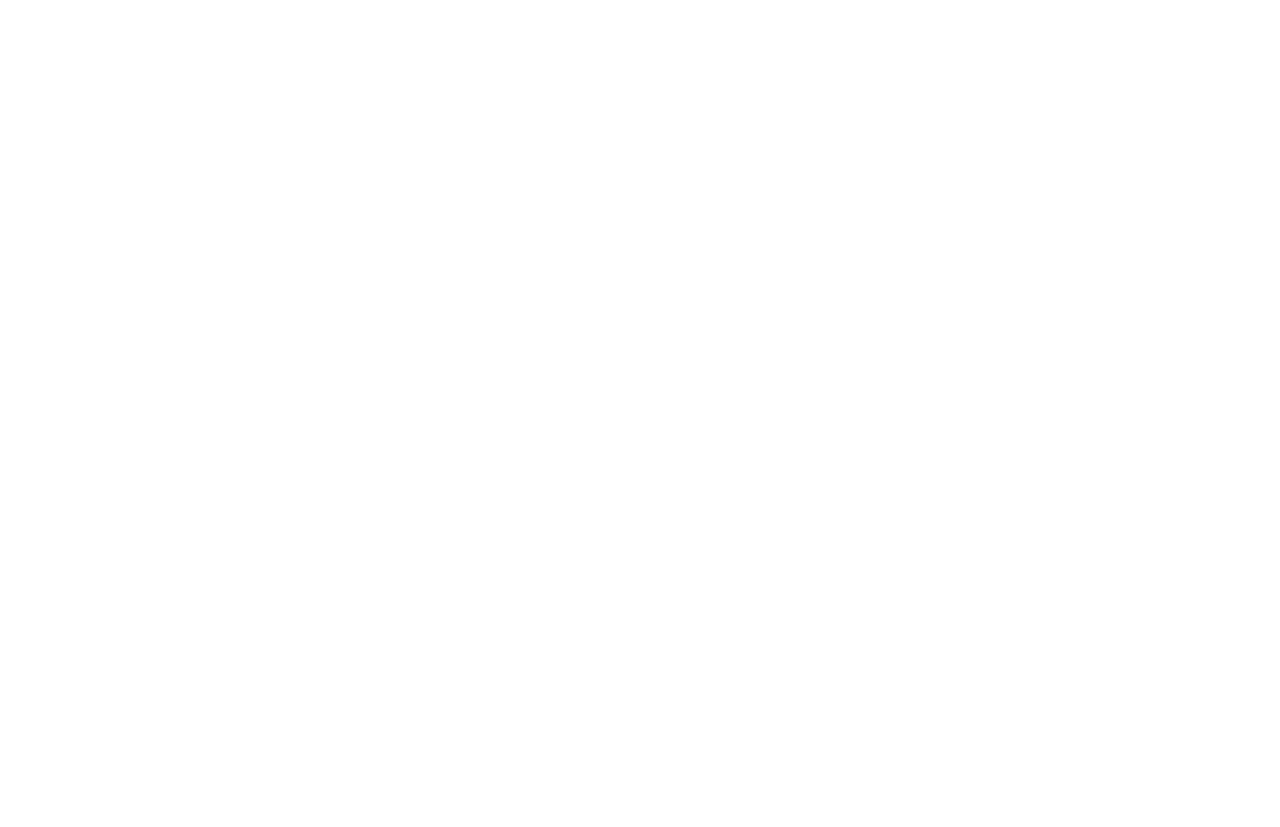
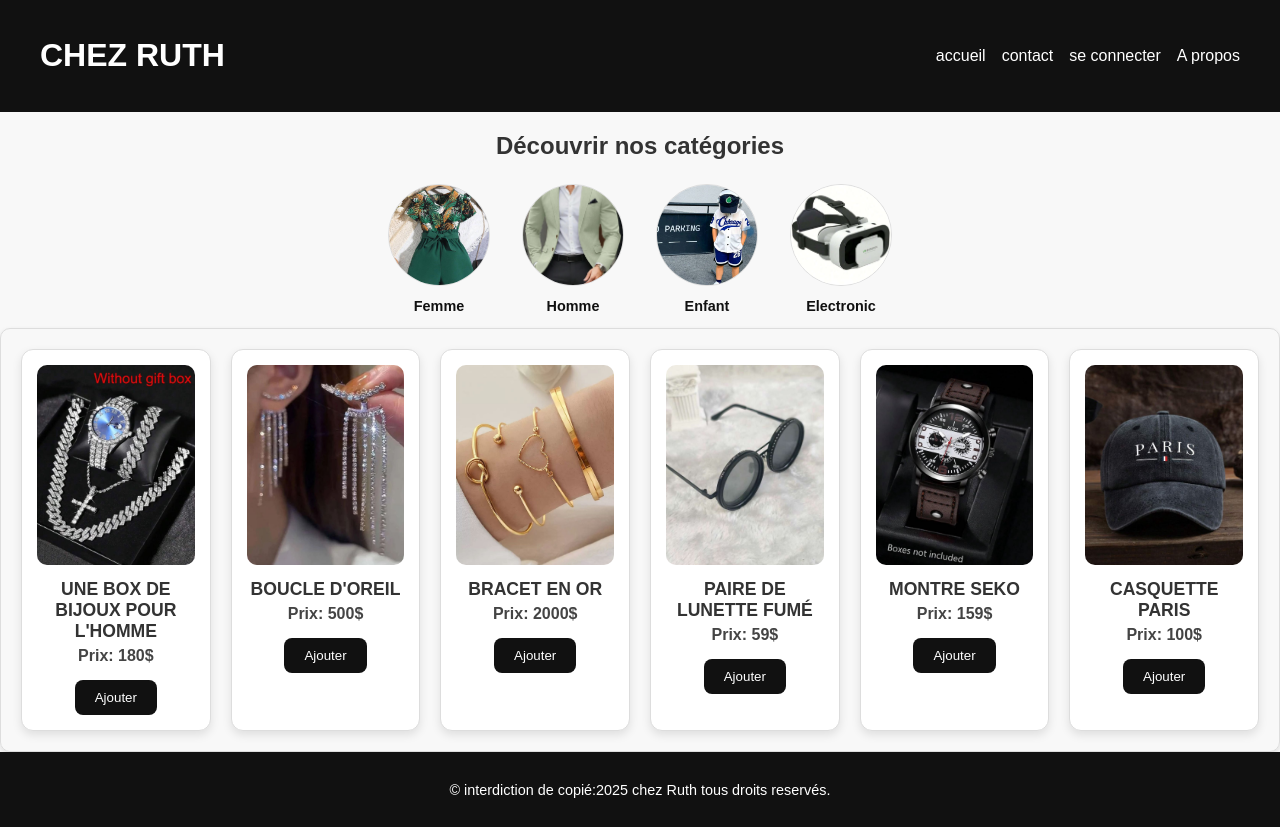
Before and after one commit to loela0330/projet-chez-ruth, a plain HTML site: page accessoir et bijoux.html in a window 1280 px wide. Before the commit the page ends 800 px from the top, so only its background shows below. Drawn offline with Linux system fonts and the light colour scheme.

Commit message:
Ajout du html et css dans la page accessoir et bijoux,ajout du lien en photo vers la page accessoir sur la page electronic et la page d'acceuil.

```diff
--- a/accessoir et bijoux.html
+++ b/accessoir et bijoux.html
@@ -0,0 +1,92 @@
+<!DOCTYPE html>
+<html lang="en">
+<head>
+    <meta charset="UTF-8">
+    <meta name="viewport" content="width=device-width, initial-scale=1.0">
+    <title>chez RUTH - Boutique en ligne</title>
+    <link rel="stylesheet" href="style.css">
+</head>
+<body>
+    <header>
+      <div class="header-cont">
+      <h1>CHEZ RUTH</h1>
+      <nav>
+        <ul class="nav-liens">
+          <li><a href="index.html">accueil</a></li>
+          <li><a href="contact.html">contact</a></li>
+          <li><a href="connexion.html">se connecter</a></li>
+          <li><a href="apropos.html">A propos</a></li>
+        </ul>
+      </nav>
+      </div>
+    </header>
+      <main>
+
+        <!--catégories cliquables-->
+        <section  class="categories">
+          <h2>Découvrir nos catégories</h2>
+          <div class="categories-grid">
+            <a href="femme.html">
+            <img src="image/image-femme/complet1.jpg" alt="femme">
+            <p>Femme</p>
+            </a>
+            <a href="homme.html">
+            <img src="image/image-homme/veste.jpg" alt="homme">
+            <p>Homme</p>
+            </a>
+            <a href="enfant.html">
+            <img src="image/enfant/garçon/ensemble2.jpg" alt="enfant">
+            <p>Enfant</p>
+            </a>
+            <a href="electronic.html">
+            <img src="image/Electronic/casque-realite-virtuelle.jpg" alt="les appareils electronic">
+            <p>Electronic</p>
+            </a>
+          </div>
+        </section>
+
+        <!--produits placé aleatoirement-->
+        <section class="articles">
+            <div class="article">
+              <img src="image/accesoirs-et-bijoux/box1.jpg" alt="boite de bijoux homme">
+              <h3>une box de bijoux pour l'homme</h3>
+              <P>Prix: 180$ </P>
+              <button>Ajouter</button>
+            </div>
+            <div class="article">
+              <img src="image/accesoirs-et-bijoux/boucle d'oreil1.jpg" alt="un boucle d'oreil">
+              <h3>boucle d'oreil</h3>
+              <P>Prix: 500$ </P>
+              <button>Ajouter</button>
+            </div>
+            <div class="article">
+              <img src="image/accesoirs-et-bijoux/bracelet.jpg" alt="un bracelet couleur or">
+              <h3>bracet en or</h3>
+              <P>Prix: 2000$ </P>
+              <button>Ajouter</button>
+            </div>
+            <div class="article">
+              <img src="image/accesoirs-et-bijoux/lunette fumé.jpg" alt="une paire de lunette fumé">
+              <h3>paire de lunette fumé </h3>
+              <P>Prix: 59$ </P>
+              <button>Ajouter</button>
+            </div>
+            <div class="article">
+              <img src="image/accesoirs-et-bijoux/montre-seko.jpg" alt="montre-seko">
+              <h3>montre seko</h3>
+              <P>Prix: 159$ </P>
+              <button>Ajouter</button>
+            </div>
+            <div class="article">
+              <img src="image/accesoirs-et-bijoux/casquette-paris.jpg" alt="une casquette-paris">
+              <h3>casquette paris</h3>
+              <P>Prix: 100$ </P>
+              <button>Ajouter</button>
+            </div>
+        </section>
+      </main>
+    <footer>
+      <p>&copy interdiction de copié:2025 chez Ruth tous droits reservés.</p>
+    </footer>
+</body>
+</html>
```
Also changed, not shown: electronic.html (+5 -1 lines), index.html (+5 -1 lines).
